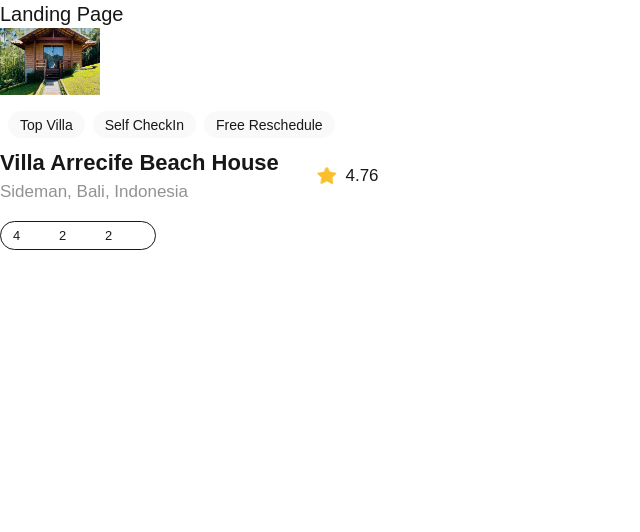
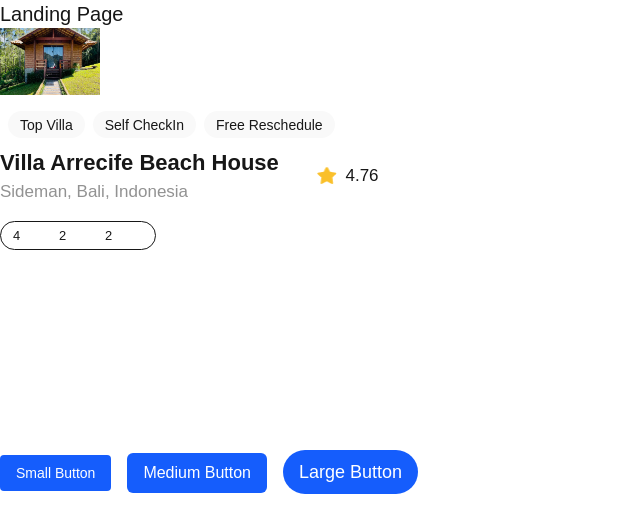
Before and after one commit to Peter-Adjao/alx-project-0x00-setup, a Next.js app in the folder alx-project-0x00/: page /landing in a window 1280 px wide. Shown: the top 532 px of the page, without its empty margins (0-640 px from the left). Built offline with nearby package versions, Linux system fonts and the light colour scheme.

Commit message:
feat: Update Button commonent and landing.tsx files

```diff
--- /dev/null
+++ b/alx-project-0x00/components/Button.tsx
@@ -0,0 +1,14 @@
+import React from "react";
+import { ButtonProps } from "@/interfaces";
+
+
+
+const Button: React.FC<ButtonProps> = ({ title, styles }) => {
+  return (
+    <button className={`px-4 py-2 text-white bg-blue-600 ${styles}`}>
+      {title}
+    </button>
+  );
+};
+
+export default Button;
--- a/alx-project-0x00/interfaces/index.ts
+++ b/alx-project-0x00/interfaces/index.ts
@@ -1,3 +1,8 @@
 export interface PillProps {
   title: string
 }
+
+export interface ButtonProps {
+  title: string;
+  styles?: string;
+}
--- a/alx-project-0x00/pages/landing.tsx
+++ b/alx-project-0x00/pages/landing.tsx
@@ -1,10 +1,17 @@
 import Card from "@/components/Card"
+import Button from "@/components/Button";
 
 const Landing: React.FC =  () => {
   return (
     <div>
       <h1 className=" text-xl font-extralight">Landing Page</h1>
       <Card />
+
+      <div className="space-x-4">
+        <Button title="Small Button" styles="text-sm rounded-sm" />
+        <Button title="Medium Button" styles="text-base rounded-md" />
+        <Button title="Large Button" styles="text-lg rounded-full" />
+      </div>
     </div>
   )
 }
```
